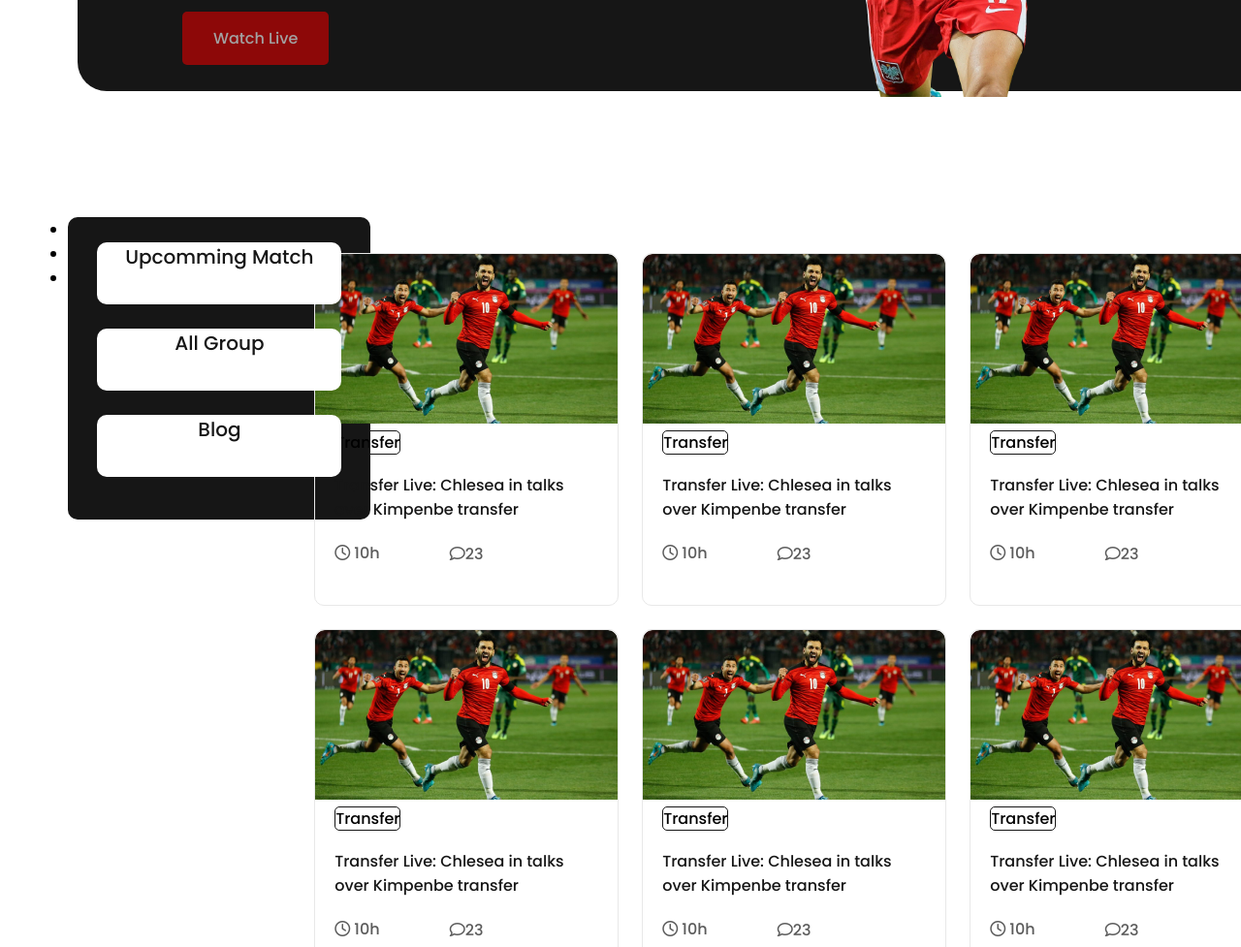
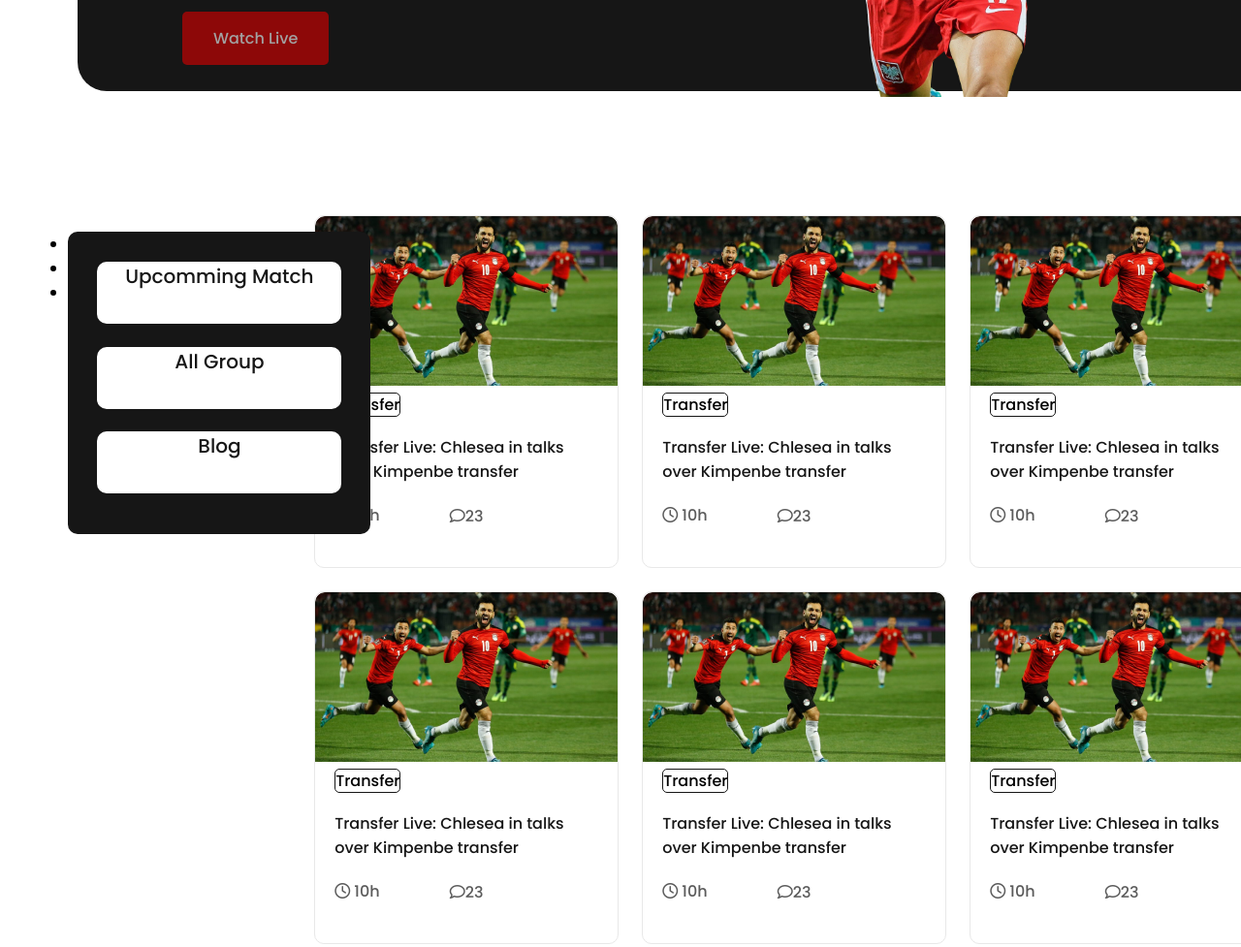
Before and after one commit to Nasif0/Football-web, a plain HTML site: page index.html in a window 1280 px wide. Shown: the part 602-1579 px from the top of the page at 97% size. Drawn offline with Linux system fonts and the light colour scheme.

Commit message:
yes commit

```diff
--- a/styles/style.css
+++ b/styles/style.css
@@ -91,18 +91,18 @@ ul li a:hover{
      background-color:  #DD0000;
 }
 .a1{
-     margin-top: 2%;
+     margin-top: 10%;
      margin-left: 30px;
      text-align: center;
 }
 
 .a2{
-     margin-top: 7%;
+     margin-top: 30%;
 margin-left: 30px;
 text-align: center;
 }
 .a3{
-margin-top: 12%;
+margin-top: 50%;
 margin-left: 30px;
 text-align: center;
 
@@ -110,10 +110,11 @@ text-align: center;
 .box2{
      background: #161616;
      border-radius: 10px;
-      width: 312px;
-      height: 312px;
+     position: absolute;
+width: 312px;
+height: 312px;
      margin-left: 5.5%;
-     margin-top: 130px;
+     margin-top: 145px;
 
 }
 
@@ -124,6 +125,7 @@ text-align: center;
 -------------------------------- */
 .container-2{
 
+
      display: grid;
    grid-template-columns:repeat(3,1fr);
    column-gap: 24px;
@@ -132,7 +134,7 @@ text-align: center;
    flex-wrap: wrap;
 
 
-     margin-top: -31.5%;
+
      margin-left: 28%;
 
 
@@ -191,6 +193,7 @@ margin-left: 20px;
 /*------------------------- container 3------------------------ */
 
      .container3{
+
           background: #161616;
           width: 1450px;
 height: 444px;
@@ -270,8 +273,8 @@ height: 472px;
      margin-right: 10%;
 }
 .container3{
-     width: 500px;
-height: 412px;
+     width: 375px;
+     height: 412px;
 
 }
 hr{
```
